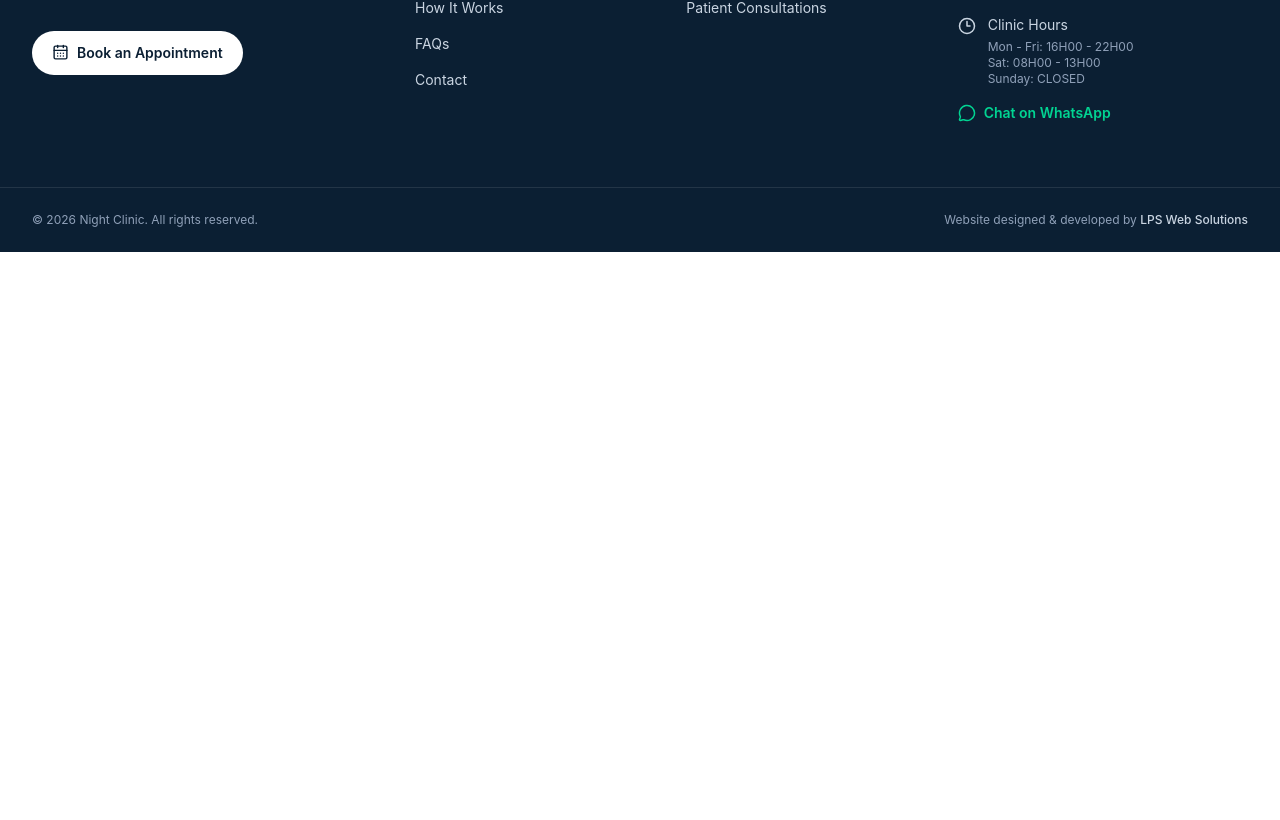
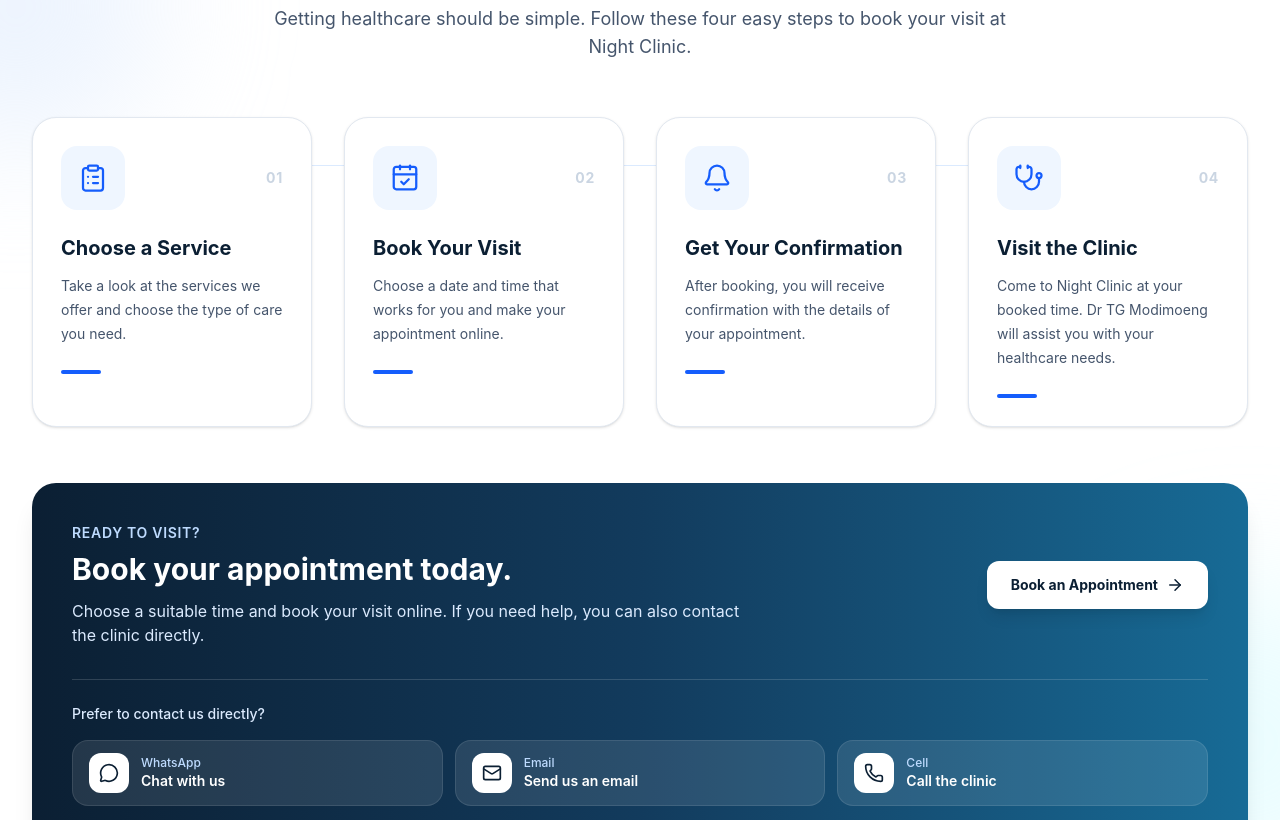
Before and after one commit to lebogang-developer/night-clinic, a React (Vite) app: page / in a window 1280 px wide. Shown: the part 5219-6039 px from the top of the page. Before the commit the page ends 5471 px from the top, so only its background shows below. Built offline with nearby package versions, Linux system fonts and the light colour scheme.

Commit message:
How it works section

```diff
--- a/src/App.jsx
+++ b/src/App.jsx
@@ -4,6 +4,8 @@ import Hero from "./components/sections/Hero";
 import AboutDoctor from "./components/sections/AboutDoctor";
 import Services from "./components/sections/Services";
 import WhyChooseUs from "./components/sections/WhyChooseUs";
+import HowItWorks from "./components/sections/HowItWorks";
+
 
 function App() {
   return (
@@ -15,6 +17,7 @@ function App() {
         <AboutDoctor />
         <Services />
         <WhyChooseUs />
+        <HowItWorks />
       </main>
 
       <Footer />
--- /dev/null
+++ b/src/components/sections/HowItWorks.jsx
@@ -0,0 +1,213 @@
+import {
+  ClipboardList,
+  CalendarCheck,
+  Bell,
+  Stethoscope,
+  ArrowRight,
+  MessageCircle,
+  Mail,
+  Phone,
+} from "lucide-react";
+
+const steps = [
+  {
+    number: "01",
+    icon: ClipboardList,
+    title: "Choose a Service",
+    description:
+      "Take a look at the services we offer and choose the type of care you need.",
+  },
+  {
+    number: "02",
+    icon: CalendarCheck,
+    title: "Book Your Visit",
+    description:
+      "Choose a date and time that works for you and make your appointment online.",
+  },
+  {
+    number: "03",
+    icon: Bell,
+    title: "Get Your Confirmation",
+    description:
+      "After booking, you will receive confirmation with the details of your appointment.",
+  },
+  {
+    number: "04",
+    icon: Stethoscope,
+    title: "Visit the Clinic",
+    description:
+      "Come to Night Clinic at your booked time. Dr TG Modimoeng will assist you with your healthcare needs.",
+  },
+];
+
+function HowItWorks() {
+  return (
+    <section
+      id="how-it-works"
+      className="relative overflow-hidden bg-white py-20 sm:py-24"
+    >
+      {/* Background decoration */}
+      <div className="pointer-events-none absolute -left-32 top-20 h-72 w-72 rounded-full bg-blue-100/50 blur-3xl" />
+      <div className="pointer-events-none absolute -right-32 bottom-10 h-80 w-80 rounded-full bg-cyan-100/40 blur-3xl" />
+
+      <div className="relative mx-auto max-w-7xl px-4 sm:px-6 lg:px-8">
+        {/* Section heading */}
+        <div className="mx-auto max-w-3xl text-center">
+          <span className="inline-flex items-center rounded-full border border-blue-100 bg-blue-50 px-4 py-2 text-sm font-semibold text-blue-700">
+            Simple & Easy
+          </span>
+
+          <h2 className="mt-5 text-3xl font-bold tracking-tight text-[#0B1F33] sm:text-4xl lg:text-5xl">
+            How It Works
+          </h2>
+
+          <p className="mt-5 text-base leading-7 text-slate-600 sm:text-lg">
+            Getting healthcare should be simple. Follow these four easy steps to
+            book your visit at Night Clinic.
+          </p>
+        </div>
+
+        {/* Steps */}
+        <div className="relative mt-14">
+          {/* Connecting line - desktop only */}
+          <div className="absolute left-[12.5%] right-[12.5%] top-12 hidden h-px bg-blue-100 lg:block" />
+
+          <div className="grid gap-8 sm:grid-cols-2 lg:grid-cols-4">
+            {steps.map((step) => {
+              const Icon = step.icon;
+
+              return (
+                <div key={step.number} className="group relative">
+                  {/* Step card */}
+                  <div className="relative h-full rounded-3xl border border-slate-200 bg-white p-7 shadow-sm transition-all duration-300 hover:-translate-y-2 hover:border-blue-200 hover:shadow-xl">
+                    {/* Number + icon */}
+                    <div className="relative z-10 mb-6 flex items-center justify-between">
+                      <div className="flex h-16 w-16 items-center justify-center rounded-2xl bg-blue-50 text-blue-600 transition-all duration-300 group-hover:bg-[#0B1F33] group-hover:text-white">
+                        <Icon size={30} strokeWidth={1.8} />
+                      </div>
+
+                      <span className="text-sm font-bold tracking-wider text-slate-300">
+                        {step.number}
+                      </span>
+                    </div>
+
+                    <h3 className="text-xl font-bold text-[#0B1F33]">
+                      {step.title}
+                    </h3>
+
+                    <p className="mt-3 text-sm leading-6 text-slate-600">
+                      {step.description}
+                    </p>
+
+                    {/* Bottom accent */}
+                    <div className="mt-6 h-1 w-10 rounded-full bg-blue-600 transition-all duration-300 group-hover:w-20" />
+                  </div>
+                </div>
+              );
+            })}
+          </div>
+        </div>
+
+        {/* Booking CTA */}
+        <div className="mt-14 overflow-hidden rounded-3xl bg-gradient-to-r from-[#0B1F33] via-[#123B5D] to-[#176B96] px-6 py-8 shadow-xl sm:px-10 sm:py-10">
+          <div className="flex flex-col gap-8">
+            {/* Heading + Button */}
+            <div className="flex flex-col items-start justify-between gap-6 lg:flex-row lg:items-center">
+              <div className="max-w-2xl">
+                <p className="text-sm font-semibold uppercase tracking-wider text-blue-200">
+                  Ready to visit?
+                </p>
+
+                <h3 className="mt-2 text-2xl font-bold text-white sm:text-3xl">
+                  Book your appointment today.
+                </h3>
+
+                <p className="mt-3 text-sm leading-6 text-blue-100 sm:text-base">
+                  Choose a suitable time and book your visit online. If you need
+                  help, you can also contact the clinic directly.
+                </p>
+              </div>
+
+              <a
+                href="#booking"
+                className="group inline-flex shrink-0 items-center gap-2 rounded-xl bg-white px-6 py-3.5 text-sm font-bold text-[#0B1F33] shadow-lg transition-all duration-300 hover:-translate-y-1 hover:bg-blue-50"
+              >
+                Book an Appointment
+                <ArrowRight
+                  size={18}
+                  className="transition-transform duration-300 group-hover:translate-x-1"
+                />
+              </a>
+            </div>
+
+            {/* Contact Options */}
+            <div className="border-t border-white/15 pt-6">
+              <p className="mb-4 text-sm font-medium text-blue-100">
+                Prefer to contact us directly?
+              </p>
+
+              <div className="grid gap-3 sm:grid-cols-3">
+                {/* WhatsApp */}
+                <a
+                  href="https://wa.me/YOUR_WHATSAPP_NUMBER"
+                  target="_blank"
+                  rel="noopener noreferrer"
+                  className="group flex items-center gap-3 rounded-2xl border border-white/10 bg-white/10 px-4 py-3 transition-all duration-300 hover:-translate-y-1 hover:bg-white/15"
+                >
+                  <div className="flex h-10 w-10 shrink-0 items-center justify-center rounded-xl bg-white text-[#0B1F33]">
+                    <MessageCircle size={20} />
+                  </div>
+
+                  <div>
+                    <p className="text-xs font-medium text-blue-200">
+                      WhatsApp
+                    </p>
+                    <p className="text-sm font-semibold text-white">
+                      Chat with us
+                    </p>
+                  </div>
+                </a>
+
+                {/* Email */}
+                <a
+                  href="mailto:YOUR_EMAIL@example.com"
+                  className="group flex items-center gap-3 rounded-2xl border border-white/10 bg-white/10 px-4 py-3 transition-all duration-300 hover:-translate-y-1 hover:bg-white/15"
+                >
+                  <div className="flex h-10 w-10 shrink-0 items-center justify-center rounded-xl bg-white text-[#0B1F33]">
+                    <Mail size={20} />
+                  </div>
+
+                  <div>
+                    <p className="text-xs font-medium text-blue-200">Email</p>
+                    <p className="text-sm font-semibold text-white">
+                      Send us an email
+                    </p>
+                  </div>
+                </a>
+
+                {/* Cell */}
+                <a
+                  href="tel:YOUR_PHONE_NUMBER"
+                  className="group flex items-center gap-3 rounded-2xl border border-white/10 bg-white/10 px-4 py-3 transition-all duration-300 hover:-translate-y-1 hover:bg-white/15"
+                >
+                  <div className="flex h-10 w-10 shrink-0 items-center justify-center rounded-xl bg-white text-[#0B1F33]">
+                    <Phone size={20} />
+                  </div>
+
+                  <div>
+                    <p className="text-xs font-medium text-blue-200">Cell</p>
+                    <p className="text-sm font-semibold text-white">
+                      Call the clinic
+                    </p>
+                  </div>
+                </a>
+              </div>
+            </div>
+          </div>
+        </div>
+      </div>
+    </section>
+  );
+}
+
+export default HowItWorks;
```
